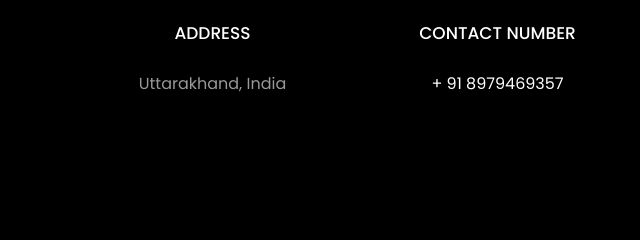
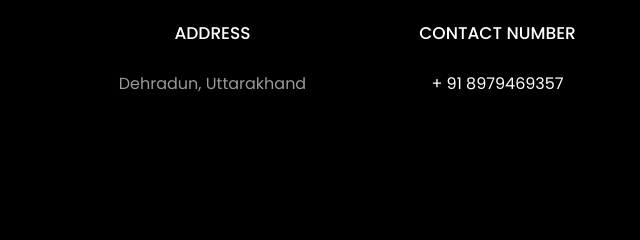
Before and after one commit to bipinpainuly/bipnpainuly.github.io, a plain HTML site: page index.html in a window 1280 px wide. Shown: the part 5719-5959 px from the top of the page, 0-640 px from the left. Drawn offline with Linux system fonts and the light colour scheme; files whose address does not match are found by name.

Commit message:
index.html

```diff
--- a/index.html
+++ b/index.html
@@ -575,7 +575,7 @@
           			<span class="icon-map-signs"></span>
           		</div>
           		<h3 class="mb-4">Address</h3>
-	            <p>Uttarakhand, India</p>
+	            <p> Dehradun, Uttarakhand</p>
 	          </div>
           </div>
           <div class="col-md-6 col-lg-3 d-flex ftco-animate">
```
